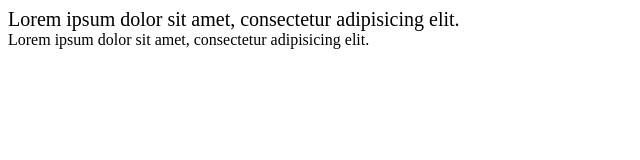
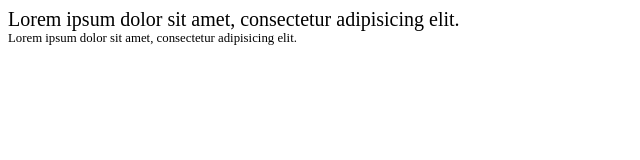
Before and after one commit to jorguerra/E3CP1A1, a plain HTML site: page 2/index.html in a window 1280 px wide. Shown: the whole page, without its empty margins (0-640 px from the left). Drawn offline with Linux system fonts and the light colour scheme.

Commit message:
ejercicio 2. Solución más elegante

```diff
--- a/2/index.html
+++ b/2/index.html
@@ -10,7 +10,7 @@
     }
 
     .clase2 {
-      font-size: 16px;
+      font-size: 0.8rem;
     }
   </style>
 </head>
```
